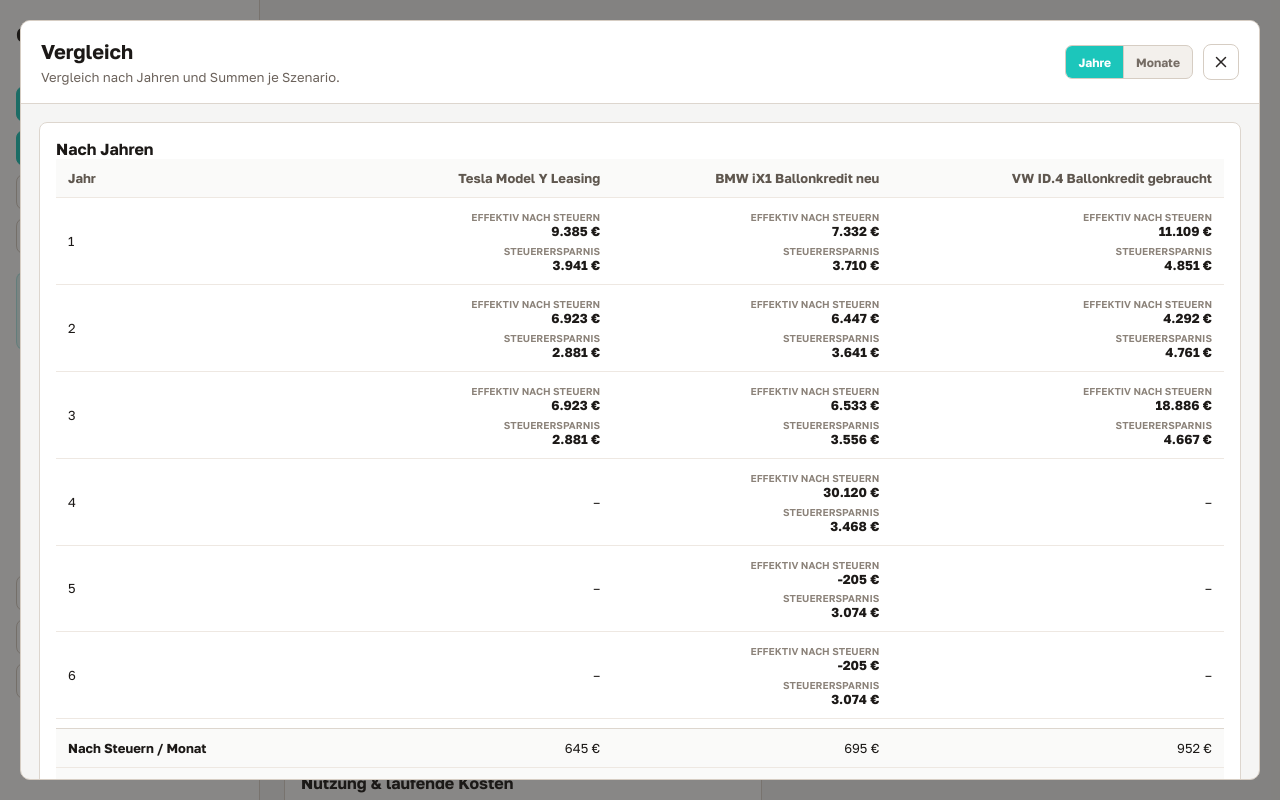
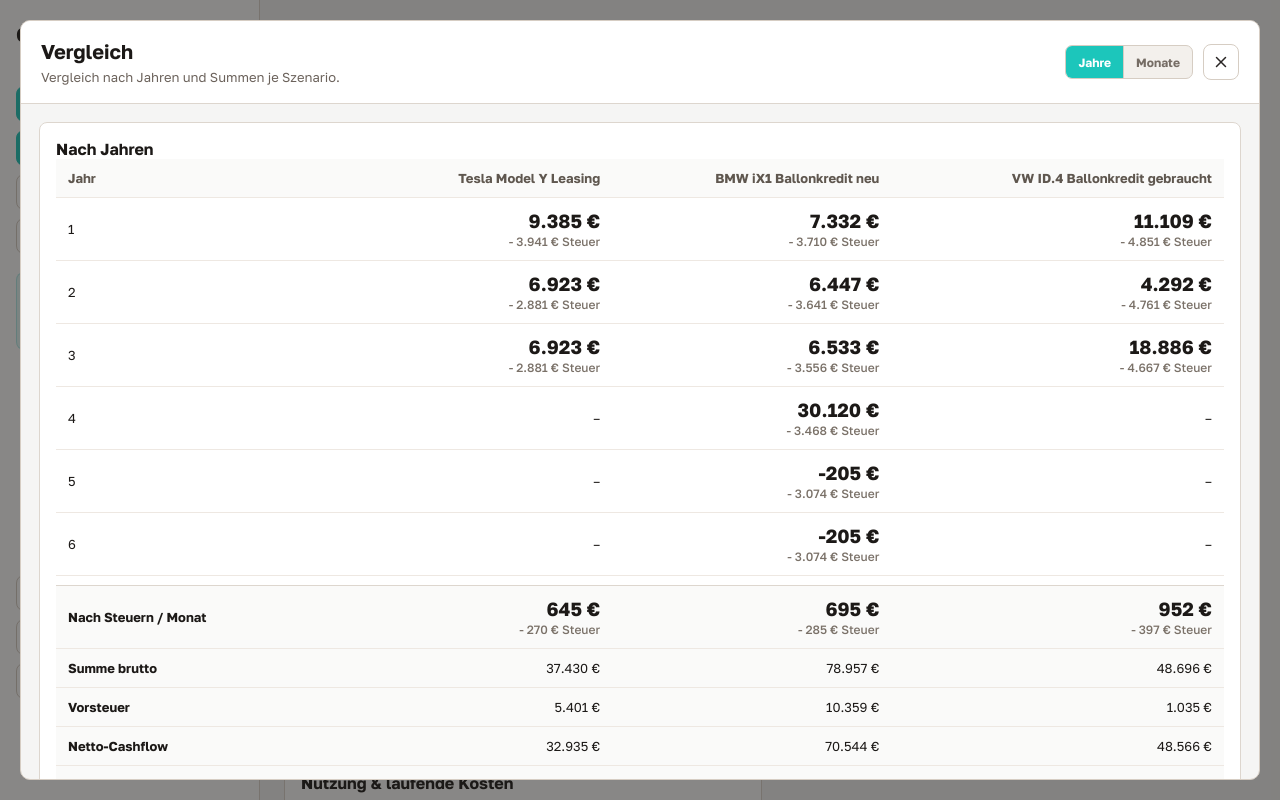
Before and after one commit to levrom/felev-ev-compare, a React (Vite) app: page / in a window 1280 px wide. Both pictures are taken after a click on the button "Vergleichen". Shown: the top 800 px of the page. Built offline with nearby package versions, Linux system fonts and the light colour scheme.

Commit message:
Clarify usage start and tax breakdowns

```diff
--- a/src/App.tsx
+++ b/src/App.tsx
@@ -106,7 +106,7 @@
     fields: {
       name: "Name",
       condition: "Zustand",
-      startMonth: "Startmonat",
+      startMonth: "Beginn der Nutzung",
       blpGross: "Bruttolistenpreis",
       purchasePriceGross: "Kaufpreis brutto",
       vatRate: "USt-Satz",
@@ -216,7 +216,7 @@
       soliOnKSt: "Solidaritätszuschlag auf die berechnete KSt-Ersparnis.",
       name: "Anzeigename des Szenarios. Keine Auswirkung auf die Rechnung.",
       condition: "Bestimmt, ob AfA und USt nach Neu- oder Gebrauchtwagenregeln laufen.",
-      startMonth: "Monat des Nutzungsbeginns. AfA und laufende Kosten werden im ersten Jahr zeitanteilig gerechnet.",
+      startMonth: "Monat und Jahr des Nutzungsbeginns. AfA, laufende Kosten und Monatsvergleich richten sich an diesem Startdatum aus.",
       blpGross: "Bruttolistenpreis für den geldwerten Vorteil. Er steuert auch die automatische 0,25%/0,5%-Regel.",
       purchasePriceGross: "Gesamter Kaufpreis brutto vor Finanzierung. Daraus kommen Cashflow und Vorsteuerlogik.",
       vatRate: "Globaler USt-Satz für Brutto-Netto-Aufteilung und Vorsteuerabzug.",
@@ -324,7 +324,7 @@
     fields: {
       name: "Name",
       condition: "Condition",
-      startMonth: "Start month",
+      startMonth: "Usage start",
       blpGross: "List price",
       purchasePriceGross: "Purchase price gross",
       vatRate: "VAT rate",
@@ -434,7 +434,7 @@
       soliOnKSt: "Solidarity surcharge applied to the calculated CIT saving.",
       name: "Scenario label. It does not change the calculation.",
       condition: "Decides whether AfA and VAT use the new-car or used-car rule set.",
-      startMonth: "Month when the vehicle starts being used. AfA and annual running costs are prorated in year one.",
+      startMonth: "Month and year when the vehicle starts being used. AfA, running costs, and monthly compare labels are anchored to this start date.",
       blpGross: "Gross list price for the benefit-in-kind calculation. It also drives the auto 0.25% / 0.5% rule.",
       purchasePriceGross: "Total gross purchase price before financing. It feeds cash out and VAT split logic.",
       vatRate: "Global VAT rate used for gross/net split and input VAT recovery.",
@@ -542,7 +542,7 @@
     fields: {
       name: "Название",
       condition: "Состояние",
-      startMonth: "Месяц начала",
+      startMonth: "Beginn der Nutzung",
       blpGross: "Каталожная цена",
       purchasePriceGross: "Цена покупки gross",
       vatRate: "Ставка НДС",
@@ -652,7 +652,7 @@
       soliOnKSt: "Soli, который начисляется на рассчитанную экономию KSt.",
       name: "Название сценария. На расчет не влияет.",
       condition: "Определяет, применять правила AfA и НДС для нового или б/у авто.",
-      startMonth: "Месяц начала использования. AfA и годовые расходы в первый год считаются пропорционально.",
+      startMonth: "Месяц и год начала использования. AfA, годовые расходы и месячное сравнение привязаны к этой дате.",
       blpGross: "Каталожная цена для льготы в натуре. Она же задает авто-правило 0.25% / 0.5%.",
       purchasePriceGross: "Итоговая цена покупки до финансирования. От нее считаются cash out и НДС.",
       vatRate: "Глобальная ставка НДС для разложения gross/net и Vorsteuer.",
@@ -1064,6 +1064,48 @@
   );
 }
 
+function formatTaxNote(value: number, ui: UiText) {
+  const amount = eur(Math.abs(value));
+  return `${value >= 0 ? "-" : "+"} ${amount} ${ui.summary.taxShort}`;
+}
+
+function taxBreakdownTooltip(
+  title: string,
+  totalTaxSaving: number,
+  kstSaving: number,
+  soliSaving: number,
+  gewstSaving: number,
+) {
+  return [
+    `${title}: ${eur(Math.max(0, totalTaxSaving))}`,
+    `KSt: ${eur(kstSaving)}`,
+    `Soli: ${eur(soliSaving)}`,
+    `GewSt: ${eur(gewstSaving)}`,
+  ].join("\n");
+}
+
+function BreakdownValue({
+  value,
+  note,
+  tooltip,
+}: {
+  value: string;
+  note?: string;
+  tooltip: string;
+}) {
+  return (
+    <div
+      className="breakdownValue"
+      tabIndex={0}
+      data-tooltip={tooltip}
+      aria-label={note ? `${value} ${note}` : value}
+    >
+      <strong>{value}</strong>
+      {note ? <em>{note}</em> : null}
+    </div>
+  );
+}
+
 function SummaryMetric({
   label,
   value,
@@ -1078,10 +1120,7 @@
   return (
     <div className="summaryMetric">
       <span>{label}</span>
-      <div className="summaryMetricValue" tabIndex={0} data-tooltip={tooltip} aria-label={`${label}: ${value}`}>
-        <strong>{value}</strong>
-        {note ? <em>{note}</em> : null}
-      </div>
+      <BreakdownValue value={value} note={note} tooltip={tooltip} />
     </div>
   );
 }
@@ -1159,6 +1198,9 @@
         ...scenario.car,
         condition: scenario.car.condition ?? (scenario.kind === "credit-used" ? "used" : "new"),
         startMonth: finiteNumber(scenario.car.startMonth, 1),
+        startYear: Math.round(
+          finiteNumber(scenario.car.startYear, finiteNumber(scenario.car.firstRegistrationYear, new Date().getFullYear())),
+        ),
         blpGross: finiteNumber(scenario.car.blpGross, 0),
         purchasePriceGross: finiteNumber(scenario.car.purchasePriceGross, 0),
         vatRate: settings.vatRate,
@@ -1269,6 +1311,7 @@
           : ui.scenarioKinds.creditUsed,
     condition: kind === "credit-used" ? "used" : "new",
     startMonth: 1,
+    startYear: new Date().getFullYear(),
     blpGross: 55000,
     purchasePriceGross: kind === "credit-used" ? 35000 : 55000,
     vatRate: settings.vatRate,
@@ -1484,16 +1527,45 @@
   const maxMonths = Math.max(...results.map((result) => result.months.length), 0);
   const rowCount = compareMode === "year" ? maxYears : maxMonths;
   const comparisonStartMonthKey = normalizeMonthKey(comparisonStartMonth);
-  const totalRows: Array<[string, (result: ScenarioResult) => string]> = [
-    [ui.compareRows.afterTaxMonth, (result) => eur(result.afterTaxMonthlyEquivalent)],
-    [ui.compareRows.totalGross, (result) => eur(result.totalGrossCashOut)],
-    [ui.compareRows.vorsteuer, (result) => eur(result.totalVorsteuer)],
-    [ui.compareRows.netCash, (result) => eur(result.totalNetCashOut)],
-    [ui.compareRows.deductible, (result) => eur(result.totalDeductibleExpense)],
-    [ui.compareRows.gewstAddback, (result) => eur(result.totalGewstAddback)],
-    [ui.compareRows.gewstAddbackRate, (result) => pct(result.gewstAddbackRate)],
-    [ui.compareRows.taxSaving, (result) => eur(result.totalTaxSaving)],
-    [ui.compareRows.benefitPa, (result) => eur(result.privateUseBenefitAnnual)],
+  const totalRows: Array<{
+    label: string;
+    render: (result: ScenarioResult) => string;
+    breakdown?: (result: ScenarioResult) => { note?: string; tooltip: string };
+  }> = [
+    {
+      label: ui.compareRows.afterTaxMonth,
+      render: (result) => eur(result.afterTaxMonthlyEquivalent),
+      breakdown: (result) => ({
+        note: formatTaxNote(result.totalTaxSaving / Math.max(1, result.evaluationMonths), ui),
+        tooltip: taxBreakdownTooltip(
+          ui.compareRows.afterTaxMonth,
+          result.totalTaxSaving,
+          result.totalKstSaving,
+          result.totalSoliSaving,
+          result.totalGewstSaving,
+        ),
+      }),
+    },
+    { label: ui.compareRows.totalGross, render: (result) => eur(result.totalGrossCashOut) },
+    { label: ui.compareRows.vorsteuer, render: (result) => eur(result.totalVorsteuer) },
+    { label: ui.compareRows.netCash, render: (result) => eur(result.totalNetCashOut) },
+    { label: ui.compareRows.deductible, render: (result) => eur(result.totalDeductibleExpense) },
+    { label: ui.compareRows.gewstAddback, render: (result) => eur(result.totalGewstAddback) },
+    { label: ui.compareRows.gewstAddbackRate, render: (result) => pct(result.gewstAddbackRate) },
+    {
+      label: ui.compareRows.taxSaving,
+      render: (result) => eur(result.totalTaxSaving),
+      breakdown: (result) => ({
+        tooltip: taxBreakdownTooltip(
+          ui.compareRows.taxSaving,
+          result.totalTaxSaving,
+          result.totalKstSaving,
+          result.totalSoliSaving,
+          result.totalGewstSaving,
+        ),
+      }),
+    },
+    { label: ui.compareRows.benefitPa, render: (result) => eur(result.privateUseBenefitAnnual) },
   ];
 
   return (
@@ -1557,16 +1629,17 @@
                           return (
                             <td key={result.id}>
                               {item ? (
-                                <div className="yearCell">
-                                  <div className="yearCellPrimary">
-                                    <span>{ui.compareRows.yearAfterTax}</span>
-                                    <strong>{eur(item.afterTaxCost)}</strong>
-                                  </div>
-                                  <div className="yearCellSecondary">
-                                    <span>{ui.compareRows.yearTaxSaving}</span>
-                                    <strong>{eur(item.totalTaxSaving)}</strong>
-                                  </div>
-                                </div>
+                                <BreakdownValue
+                                  value={eur(item.afterTaxCost)}
+                                  note={formatTaxNote(item.totalTaxSaving, ui)}
+                                  tooltip={taxBreakdownTooltip(
+                                    ui.compareRows.yearAfterTax,
+                                    item.totalTaxSaving,
+                                    item.kstSaving,
+                                    item.soliSaving,
+                                    item.gewstSaving,
+                                  )}
+                                />
                               ) : (
                                 "–"
                               )}
@@ -1581,12 +1654,22 @@
                   <tr className="totalsSeparator">
                     <td colSpan={scenarios.length + 1} />
                   </tr>
-                  {totalRows.map(([label, fn]) => (
-                    <tr className="totalRow" key={label}>
-                      <td>{label}</td>
-                      {results.map((result) => (
-                        <td key={result.id}>{fn(result)}</td>
-                      ))}
+                  {totalRows.map((row) => (
+                    <tr className="totalRow" key={row.label}>
+                      <td>{row.label}</td>
+                      {results.map((result) => {
+                        const value = row.render(result);
+                        const breakdown = row.breakdown?.(result);
+                        return (
+                          <td key={result.id}>
+                            {breakdown ? (
+                              <BreakdownValue value={value} note={breakdown.note} tooltip={breakdown.tooltip} />
+                            ) : (
+                              value
+                            )}
+                          </td>
+                        );
+                      })}
                     </tr>
                   ))}
                 </tfoot>
@@ -1617,7 +1700,7 @@
   const monthlyTaxSaving = selectedResult
     ? selectedResult.totalTaxSaving / Math.max(1, selectedResult.evaluationMonths)
     : 0;
-  const taxBreakdownTooltip = selectedResult
+  const summaryTaxTooltip = selectedResult
     ? [
         `${ui.summary.afterTaxEquivalent}: ${eur(selectedResult.afterTaxMonthlyEquivalent)}`,
         `${ui.summary.taxSaving}: ${eur(selectedResult.totalTaxSaving)}`,
@@ -1651,7 +1734,7 @@
           label={ui.summary.afterTaxEquivalent}
           value={selectedResult ? eur(selectedResult.afterTaxMonthlyEquivalent) : "0 EUR"}
           note={selectedResult ? `(- ${eur(monthlyTaxSaving)} ${ui.summary.taxShort})` : undefined}
-          tooltip={taxBreakdownTooltip}
+          tooltip={summaryTaxTooltip}
         />
         <SummaryMetric
           label={ui.summary.totalNetCash}
@@ -1669,7 +1752,7 @@
         <SummaryMetric
           label={ui.summary.taxSaving}
           value={selectedResult ? eur(selectedResult.totalTaxSaving) : "0 EUR"}
-          tooltip={taxBreakdownTooltip}
+          tooltip={summaryTaxTooltip}
         />
         <SummaryMetric
           label={ui.summary.benefitPa}
@@ -1707,15 +1790,20 @@
               }
               help={ui.help.condition}
             />
-            <NumberField
+            <MonthYearField
               label={ui.fields.startMonth}
-              value={selected.car.startMonth}
-              step={1}
-              integer
-              onChange={(startMonth) =>
+              monthValue={selected.car.startMonth}
+              yearValue={selected.car.startYear}
+              onMonthChange={(startMonth) =>
                 onUpdateScenario({
                   ...selected,
                   car: { ...selected.car, startMonth: Math.max(1, Math.min(12, startMonth)) },
+                })
+              }
+              onYearChange={(startYear) =>
+                onUpdateScenario({
+                  ...selected,
+                  car: { ...selected.car, startYear },
                 })
               }
               help={ui.help.startMonth}
@@ -2202,8 +2290,8 @@
   const selectedComparisonStartMonth =
     state.settings.comparisonStartMonth !== DEFAULT_TAX_SETTINGS.comparisonStartMonth
       ? normalizeMonthKey(state.settings.comparisonStartMonth)
-      : selected && Number.isFinite(selected.car.firstRegistrationYear) && Number.isFinite(selected.car.firstRegistrationMonth)
-        ? formatMonthKey(selected.car.firstRegistrationYear, selected.car.firstRegistrationMonth)
+      : selected && Number.isFinite(selected.car.startYear) && Number.isFinite(selected.car.startMonth)
+        ? formatMonthKey(selected.car.startYear, selected.car.startMonth)
         : state.settings.comparisonStartMonth;
 
   function updateScenario(next: ScenarioInput) {
--- a/src/lib/calculator.ts
+++ b/src/lib/calculator.ts
@@ -7,6 +7,7 @@
   name: string;
   condition: "new" | "used";
   startMonth: number;
+  startYear: number;
   blpGross: number;
   purchasePriceGross: number;
   vatRate: number;
@@ -461,6 +462,7 @@
   const car = {
     ...scenario.car,
     startMonth: normalizeStartMonth(scenario.car?.startMonth),
+    startYear: Math.round(finiteNumber(scenario.car?.startYear, new Date().getFullYear())),
     blpGross: finiteNumber(scenario.car?.blpGross, 0),
     purchasePriceGross: finiteNumber(scenario.car?.purchasePriceGross, 0),
     vatRate: finiteNumber(scenario.car?.vatRate, 0.19),
--- a/src/lib/defaults.ts
+++ b/src/lib/defaults.ts
@@ -8,6 +8,7 @@
       name: "Tesla Model Y Leasing",
       condition: "new",
       startMonth: 1,
+      startYear: 2026,
       blpGross: 52990,
       purchasePriceGross: 52990,
       vatRate: 0.19,
@@ -51,6 +52,7 @@
       name: "BMW iX1 Ballonkredit neu",
       condition: "new",
       startMonth: 1,
+      startYear: 2026,
       blpGross: 56900,
       purchasePriceGross: 53500,
       vatRate: 0.19,
@@ -96,6 +98,7 @@
       name: "VW ID.4 Ballonkredit gebraucht",
       condition: "used",
       startMonth: 1,
+      startYear: 2026,
       blpGross: 52900,
       purchasePriceGross: 34900,
       vatRate: 0.19,
--- a/src/styles.css
+++ b/src/styles.css
@@ -300,6 +300,7 @@
   color: #1c1917;
 }
 
+.breakdownValue,
 .summaryMetricValue {
   display: grid;
   gap: 2px;
@@ -310,12 +311,14 @@
   cursor: help;
 }
 
+.breakdownValue strong,
 .summaryMetricValue strong {
   font-size: 19px;
   color: #1c1917;
   font-weight: 700;
 }
 
+.breakdownValue em,
 .summaryMetricValue em {
   font-style: normal;
   font-size: 12px;
@@ -323,6 +326,7 @@
   font-weight: 500;
 }
 
+.breakdownValue::after,
 .summaryMetricValue::after {
   content: attr(data-tooltip);
   position: absolute;
@@ -346,6 +350,7 @@
   visibility: hidden;
 }
 
+.breakdownValue::before,
 .summaryMetricValue::before {
   content: "";
   position: absolute;
@@ -363,6 +368,10 @@
   visibility: hidden;
 }
 
+.breakdownValue:hover::after,
+.breakdownValue:hover::before,
+.breakdownValue:focus-visible::after,
+.breakdownValue:focus-visible::before,
 .summaryMetricValue:hover::after,
 .summaryMetricValue:hover::before,
 .summaryMetricValue:focus-visible::after,
@@ -371,6 +380,7 @@
   visibility: visible;
 }
 
+.breakdownValue:focus-visible,
 .summaryMetricValue:focus-visible {
   outline: 2px solid var(--accent-outline);
   outline-offset: 2px;
@@ -884,6 +894,15 @@
   min-width: 860px;
 }
 
+.compareUnifiedTable th:not(:first-child),
+.compareUnifiedTable td:not(:first-child) {
+  text-align: right;
+}
+
+.compareUnifiedTable td:not(:first-child) .breakdownValue {
+  margin-left: auto;
+}
+
 .compareUnifiedTable tfoot td {
   background: #fafaf9;
   font-weight: 400;
@@ -902,37 +921,6 @@
 
 .compareUnifiedTable .totalRow td {
   border-top: 1px solid #ddd6ce;
-}
-
-.yearCell {
-  display: grid;
-  gap: 4px;
-  justify-items: end;
-}
-
-.yearCellPrimary,
-.yearCellSecondary {
-  display: grid;
-  gap: 2px;
-  justify-items: end;
-}
-
-.yearCellPrimary span,
-.yearCellSecondary span {
-  color: #8b8279;
-  font-size: 10px;
-  font-weight: 600;
-  line-height: 1;
-  text-transform: uppercase;
-  letter-spacing: 0;
-}
-
-.yearCellPrimary strong,
-.yearCellSecondary strong {
-  color: #1c1917;
-  font-size: 13px;
-  font-weight: 700;
-  line-height: 1.15;
 }
 
 .emptyState {
```
Also changed, not shown: 1 other file (tests, documents, lock files or other folders).
